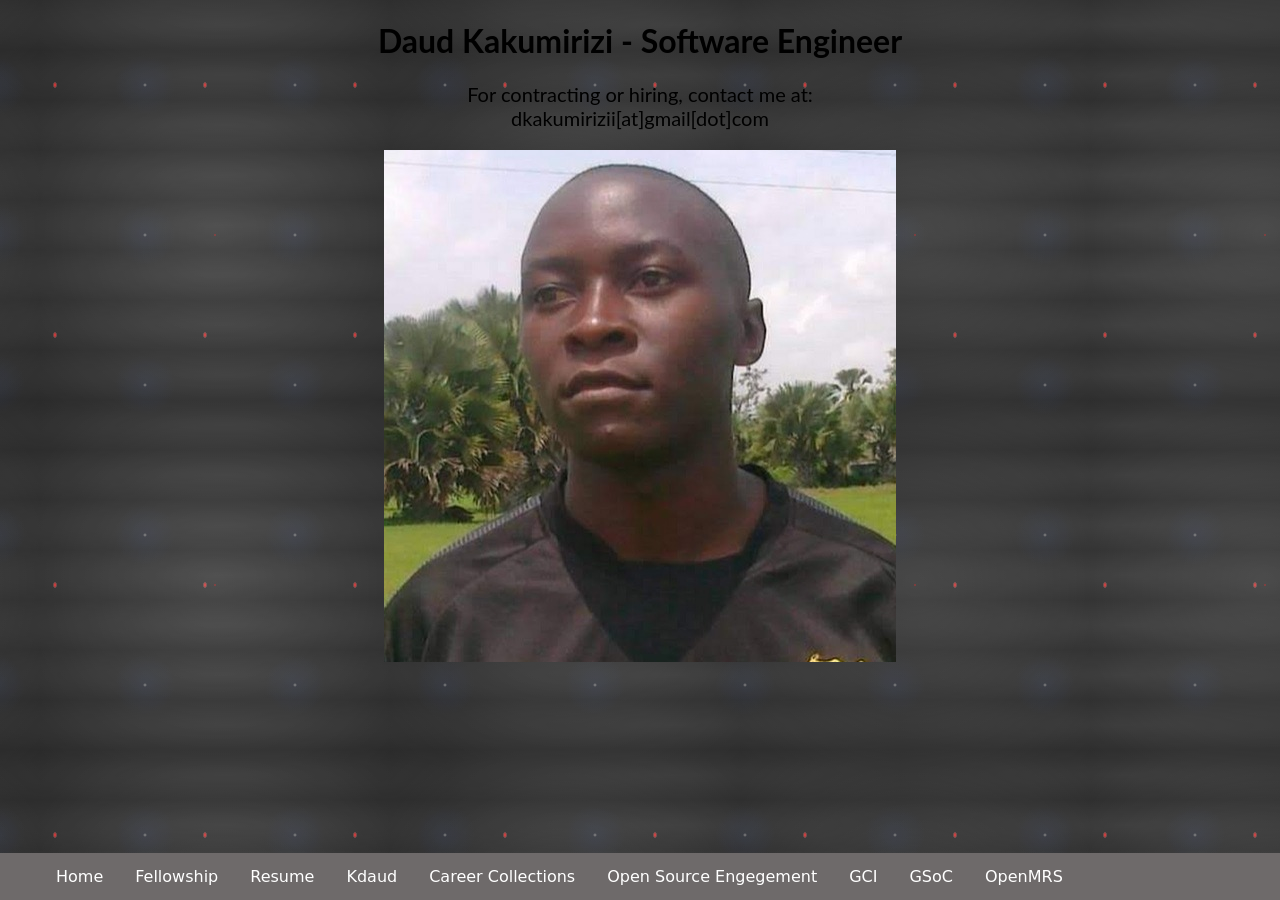
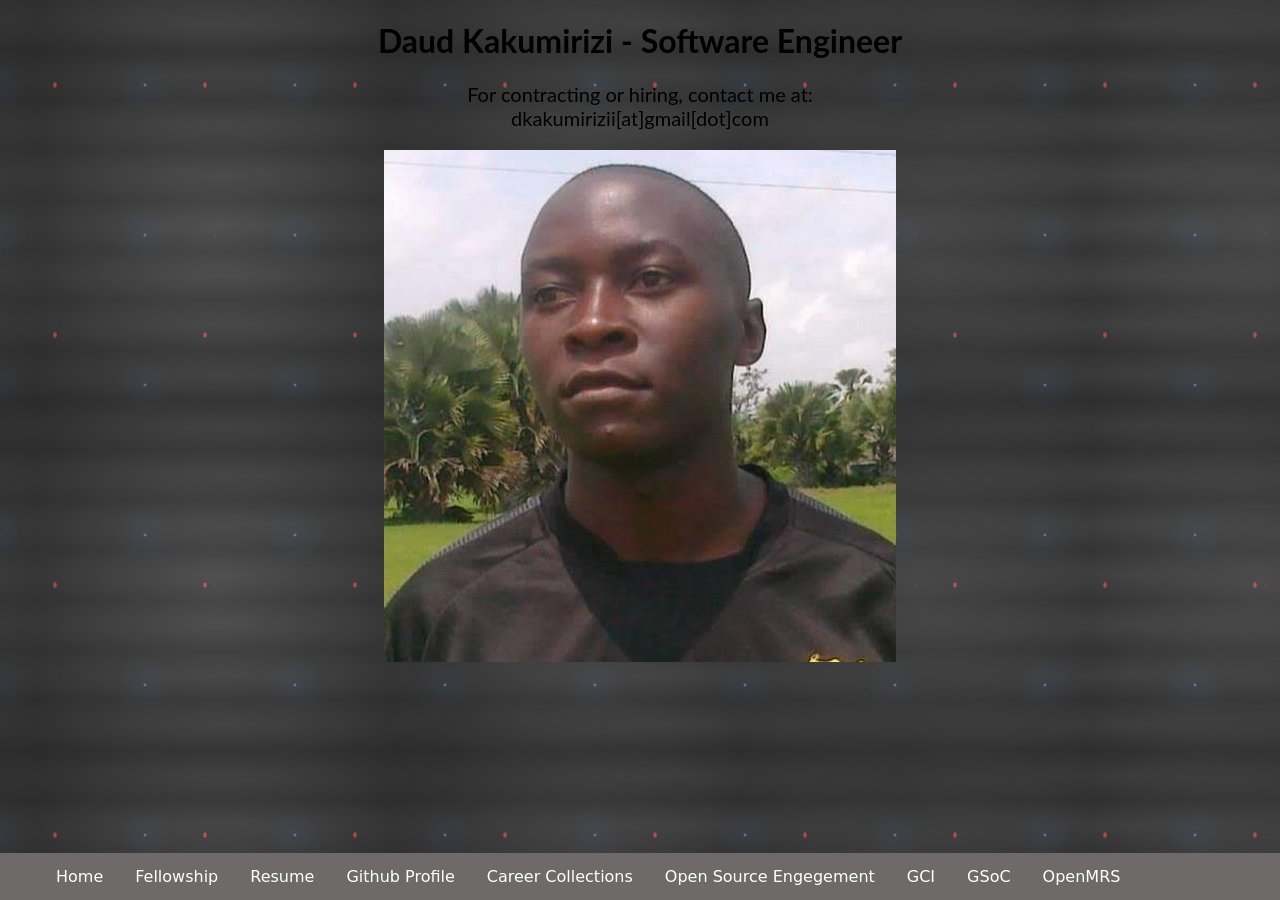
Before and after one commit to kdaud/kdaud.github.io, a Jekyll site: the page index.html, which Jekyll copies as it is, in a window 1280 px wide. Built offline with Jekyll 4.4.1, drawn with Linux system fonts in a browser that asks for light colours.

Commit message:
Rename link to the github profile

```diff
--- a/index.html
+++ b/index.html
@@ -13,12 +13,11 @@
 <p style="font-size:20px">For contracting or hiring, contact me at:<br />dkakumirizii[at]gmail[dot]com</p>
 <div class="kdaud-img"></div>
 
-
 <ul >
   <li><a target="_blank" href="index.html">Home</a></li>
   <li><a target="_blank" href="https://talk.openmrs.org/t/my-openmrs-fellowship-journey-daud/33200">Fellowship</a></li>
   <li><a target="_blank" href="cv/resume.pdf">Resume</a></li>
-  <li><a target="_blank" href="https://github.com/kdaud">Kdaud</a></li>
+  <li><a target="_blank" href="https://github.com/kdaud">Github Profile</a></li>
   <li><a target="_blank" href="https://kdaud.medium.com">Career Collections</a></li>
   <li><a target="_blank" href="https://talk.openmrs.org/u/kdaud/summary">Open Source Engegement</a></li>
   <li><a target="_blank" href="profile/gci_mentor.pdf">GCI</a></li>
```
